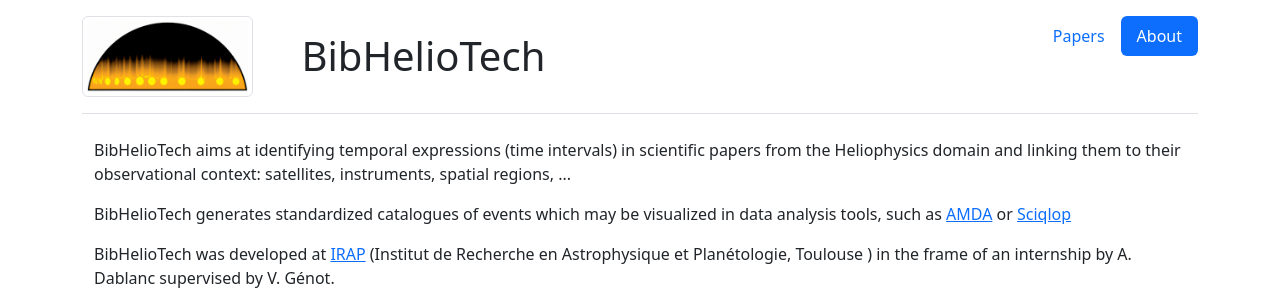
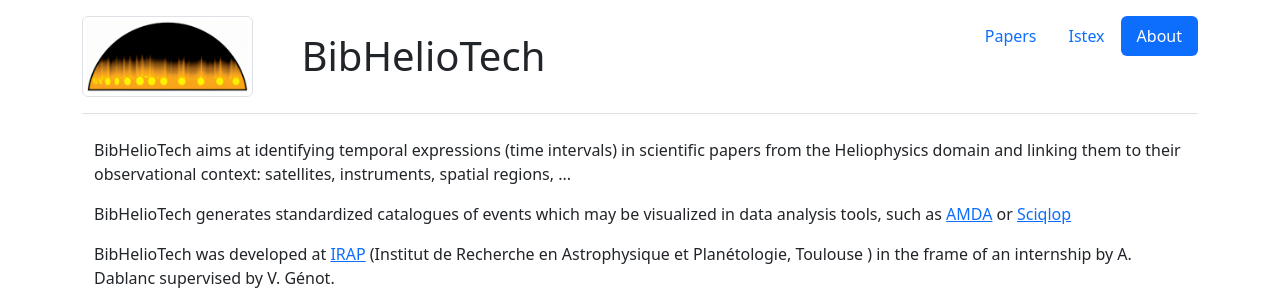
Before and after one commit to co-libri-org/BibHelioTech, a Flask app: page /about in a window 1280 px wide. Shown: the top 300 px of the page. Run offline with Flask 3, Linux system fonts and the light colour scheme; parts of the project's set-up code (start-up, migrations or seed data) failed here and were passed over.

Commit message:
Add ISTEX menu item

```diff
--- a/web/templates/base_page.html
+++ b/web/templates/base_page.html
@@ -27,6 +27,8 @@
 
             <ul class="nav nav-pills">
                 <li class="nav-item"><a href="{{url_for('main.papers')}}" class="nav-link {{page_active('papers')}}">Papers</a>
+                </li>
+                <li class="nav-item"><a href="{{url_for('main.istex')}}" class="nav-link {{page_active('istex')}}">Istex</a>
                 </li>
                 <li class="nav-item"><a href="{{url_for('main.about')}}"
                                         class="nav-link {{page_active('about')}}">About</a></li>
```
